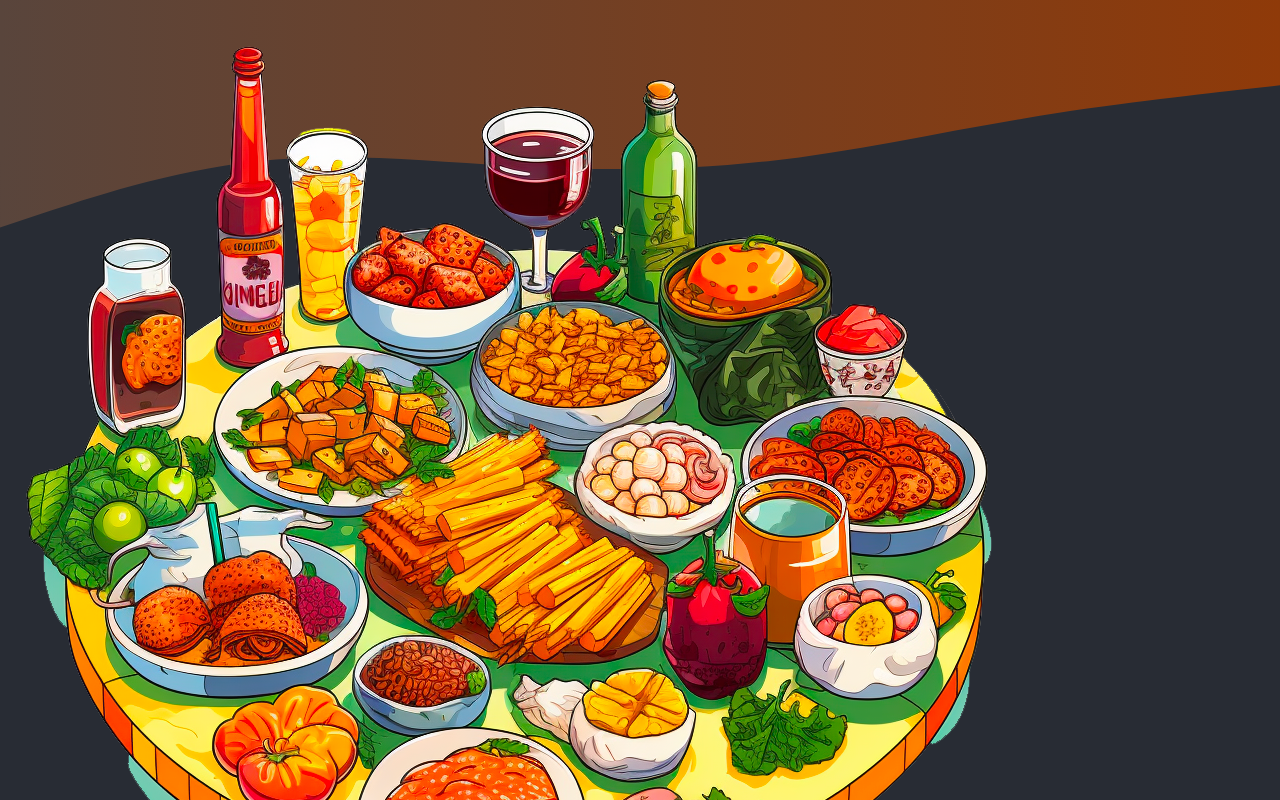
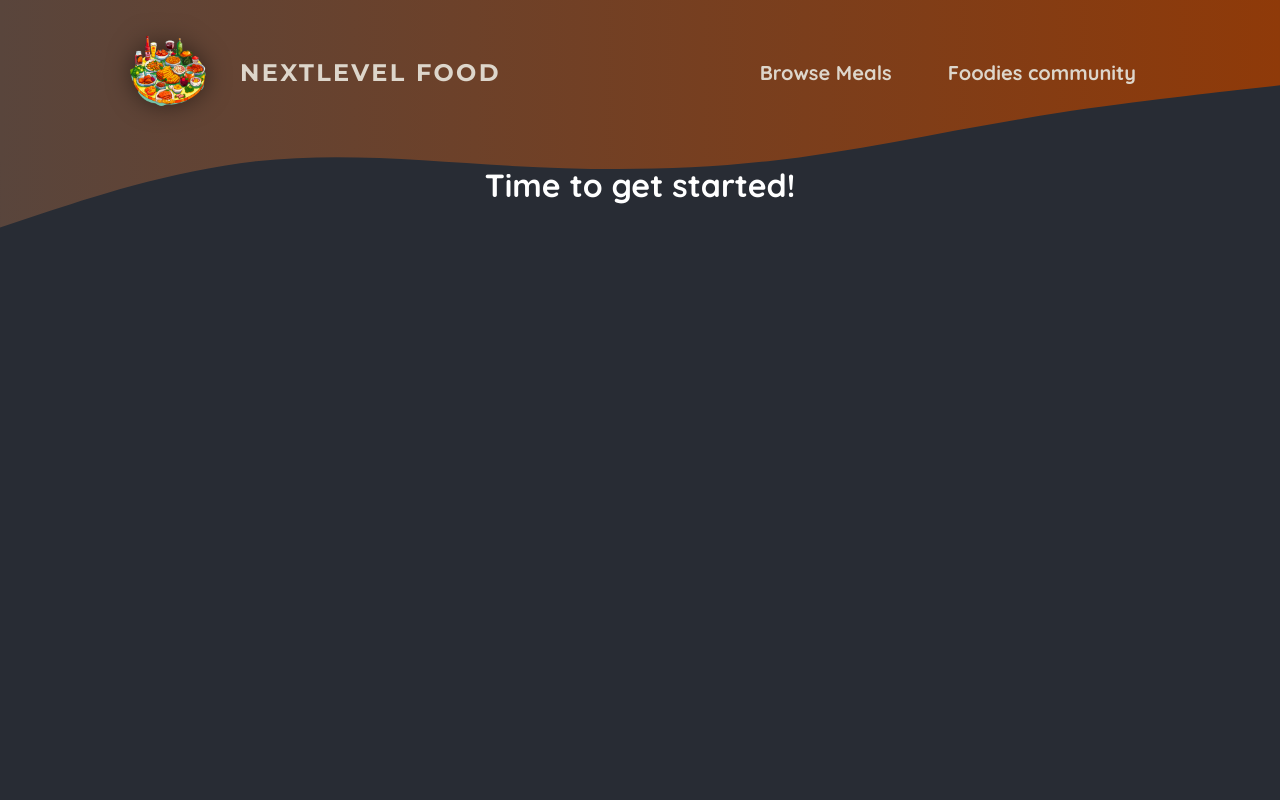
Before and after one commit to cristian-corbalan/the-foodies-app, a Next.js app: page / in a window 1280 px wide. Shown: the top 800 px of the page. Built offline with nearby package versions, Linux system fonts and the light colour scheme.

Commit message:
Add styles to the main header

```diff
--- a/components/main-header.js
+++ b/components/main-header.js
@@ -1,16 +1,17 @@
 import Link from 'next/link';
 
 import logoImg from '@/assets/logo.png';
+import classes from './main-header.module.css';
 
 export default function MainHeader () {
   return (
-    <header>
-      <Link href="/">
+    <header className={classes.header}>
+      <Link className={classes.logo} href="/">
         <img src={logoImg.src} alt="A plate with food on it" />
         NextLevel Food
       </Link>
 
-      <nav>
+      <nav className={classes.nav}>
         <ul>
           <li><Link href="/meals">Browse Meals</Link></li>
           <li><Link href="/community">Foodies community</Link></li>
--- /dev/null
+++ b/components/main-header.module.css
@@ -0,0 +1,67 @@
+.header {
+  display: flex;
+  justify-content: space-between;
+  align-items: center;
+  padding: 2rem 1rem;
+}
+
+@media (min-width: 768px) {
+  .header {
+    padding: 2rem 10%;
+  }
+}
+
+.nav ul {
+  list-style: none;
+  margin: 0;
+  padding: 0;
+  display: flex;
+  gap: 1.5rem;
+  /* font-family: 'Montserrat', sans-serif; */
+  font-size: 1.25rem;
+}
+
+.nav a {
+  text-decoration: none;
+  color: #ddd6cb;
+  font-weight: bold;
+  padding: 0.5rem 1rem;
+  border-radius: 0.5rem;
+}
+
+.nav a:hover,
+.nav a:active {
+  background: linear-gradient(90deg, #ff8a05, #f9b331);
+  background-clip: text;
+  -webkit-background-clip: text;
+  -webkit-text-fill-color: transparent;
+  text-shadow: 0 0 18px rgba(248, 190, 42, 0.8);
+}
+
+.active {
+  background: linear-gradient(90deg, #ff8a05, #f9b331);
+  background-clip: text;
+  -webkit-background-clip: text;
+  -webkit-text-fill-color: transparent;
+}
+
+.logo {
+  display: flex;
+  align-items: center;
+  justify-content: center;
+  gap: 2rem;
+  text-decoration: none;
+  color: #ddd6cb;
+  font-weight: bold;
+  font-family: 'Montserrat', sans-serif;
+  letter-spacing: 0.15rem;
+  text-transform: uppercase;
+  font-size: 1.5rem;
+}
+
+.logo img {
+  width: 5rem;
+  height: 5rem;
+  object-fit: contain;
+  filter: drop-shadow(0 0 0.75rem rgba(0, 0, 0, 0.5));
+}
```
